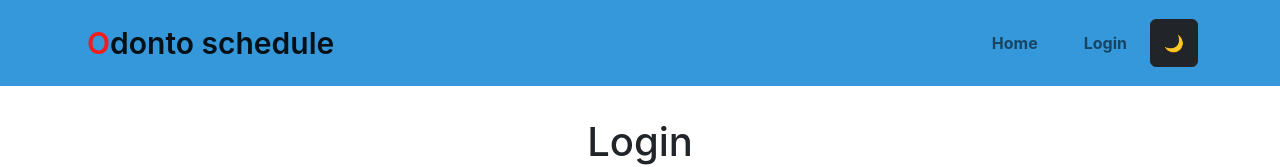
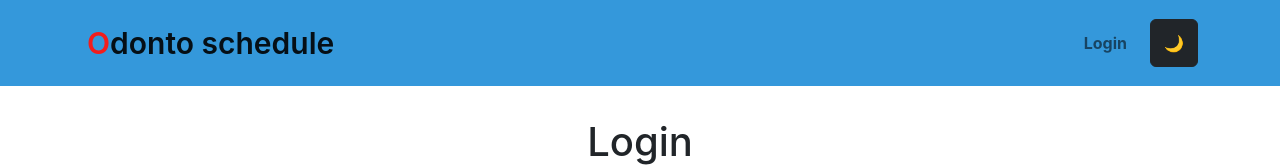
Before and after one commit to Carlos-Landerdahl/OdontoSchedule, a React (Create React App) app: page / in a window 1280 px wide. Shown: the top 167 px of the page. Built offline with nearby package versions, Linux system fonts and the light colour scheme.

Commit message:
feat: improving ternary logic

```diff
--- a/src/Components/404/index.jsx
+++ b/src/Components/404/index.jsx
@@ -1,5 +1,4 @@
 import { useTheme } from "../../context/ThemeContext";
-import styles from "./404.module.css";
 
 const Page404 = () => {
   const { isDarkMode } = useTheme();
--- a/src/Components/DetailCard/Index.jsx
+++ b/src/Components/DetailCard/Index.jsx
@@ -1,6 +1,5 @@
 import React, { useEffect, useState } from "react";
 import styles from "./DetailCard.module.css";
-import axios from "axios";
 import { useParams } from "react-router-dom";
 import { useTheme } from "../../context/ThemeContext";
 import { ScheduleFormModal } from "../ScheduleFormModal";
--- a/src/Components/Login/Index.jsx
+++ b/src/Components/Login/Index.jsx
@@ -8,7 +8,7 @@ import { useAuth } from '../../context/AuthContext';
 const LoginForm = () => {
   const { isDarkMode } = useTheme();
   const navigate = useNavigate();
-  const { isAuthenticated, login } = useAuth();
+  const { login } = useAuth();
   const [formData, setFormData] = useState({
     username: "",
     password: "",
--- a/src/Components/NavBar/Index.jsx
+++ b/src/Components/NavBar/Index.jsx
@@ -35,18 +35,27 @@ const Navbar = () => {
             className="collapse navbar-collapse justify-content-end"
             id="navbarsExample03"
           >
+            <ul className="navbar-nav mb-2 mb-sm-0">
               {isAuthenticated ? (
-            <ul className="navbar-nav mb-2 mb-sm-0">
+                <>
+                  <li className={`nav-item ${styles.navBarLink}`}>
+                  <Link onClick={logout} className={`nav-link ${isDarkMode ? "darkLink" : ""}`} to="/">
+                    Logout
+                  </Link>
+                  </li>
                   <li className={`nav-item ${styles.navBarLink}`}>
                     <Link className={`nav-link ${isDarkMode ? "darkLink" : ""}`} to="/home">
                       Home
                     </Link>
                   </li>
+                </>
+              ): (
                   <li className={`nav-item ${styles.navBarLink}`}>
-                <Link onClick={logout} className={`nav-link ${isDarkMode ? "darkLink" : ""}`} to="/">
-                  Logout
+                    <Link className={`nav-link ${isDarkMode ? "darkLink" : ""}`} to="/">
+                      Login
                     </Link>
                   </li>
+              )}
               <li className={`nav-item`}>
                 <button
                   className={`btn ${isDarkMode ? "btn-light" : "btn-dark"} ${styles.btnStyle}`}
@@ -56,29 +65,6 @@ const Navbar = () => {
                 </button>
               </li>
             </ul>
-            ) : (
-                <ul className="navbar-nav mb-2 mb-sm-0">
-                  <li className={`nav-item ${styles.navBarLink}`}>
-                    <Link aria-disabled={true} className={`nav-link ${isDarkMode ? "darkLink" : ""}`} href="/home">
-                      Home
-                    </Link>
-                  </li>
-                  <li className={`nav-item ${styles.navBarLink}`}>
-                    <Link className={`nav-link ${isDarkMode ? "darkLink" : ""}`} to="/">
-                      Login
-                    </Link>
-                  </li>
-                  <li className={`nav-item`}>
-                    <button
-                      className={`btn ${isDarkMode ? "btn-light" : "btn-dark"} ${styles.btnStyle}`}
-                      onClick={toggleDarkMode}
-                    >
-                      {isDarkMode ? "☀" : "🌙"}
-                    </button>
-                  </li>
-                </ul>
-            )}
-
           </div>
         </div>
       </nav>
--- a/src/Components/ScheduleForm/index.jsx
+++ b/src/Components/ScheduleForm/index.jsx
@@ -1,4 +1,4 @@
-import {useEffect, useState } from "react";
+import {useEffect } from "react";
 import styles from "./ScheduleForm.module.css";
 import {useTheme} from "../../context/ThemeContext";
 
```
Lines whose indentation alone changed are shown as unchanged.
